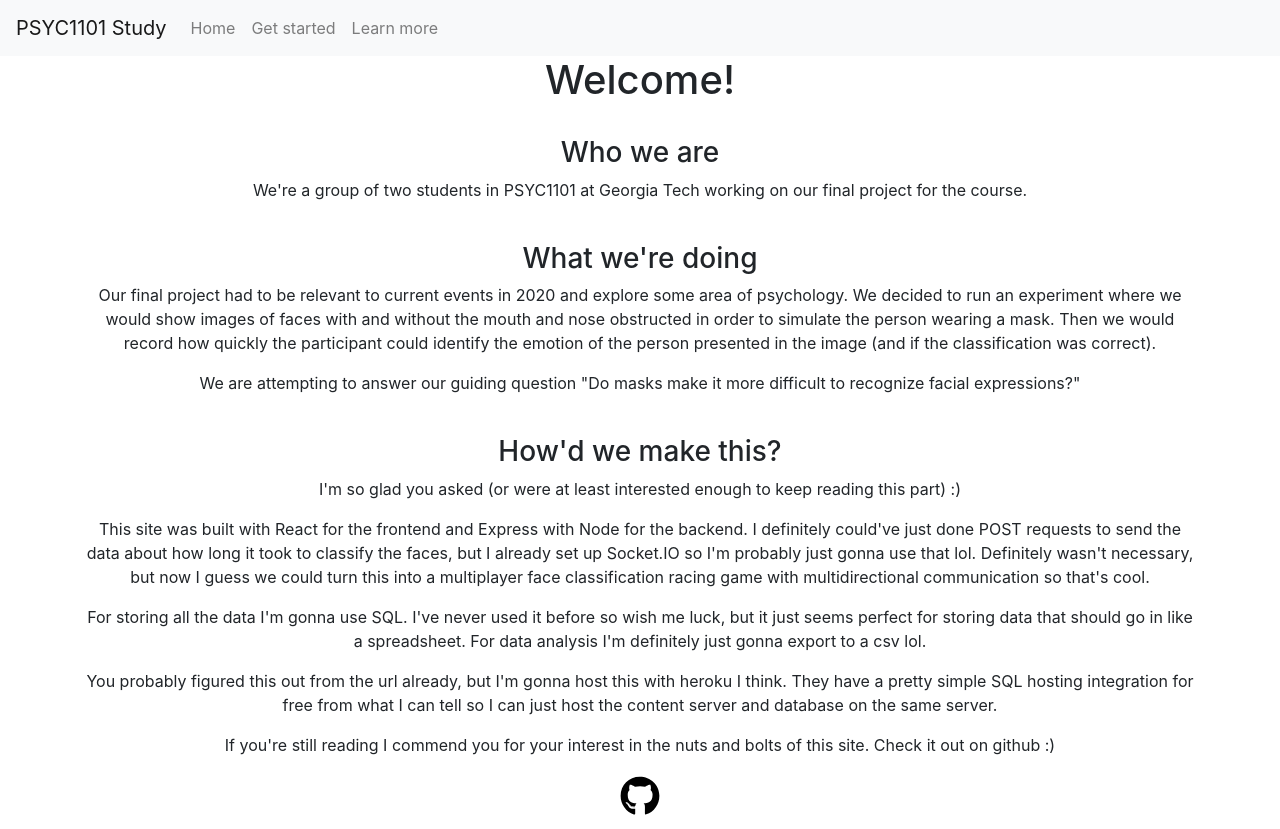
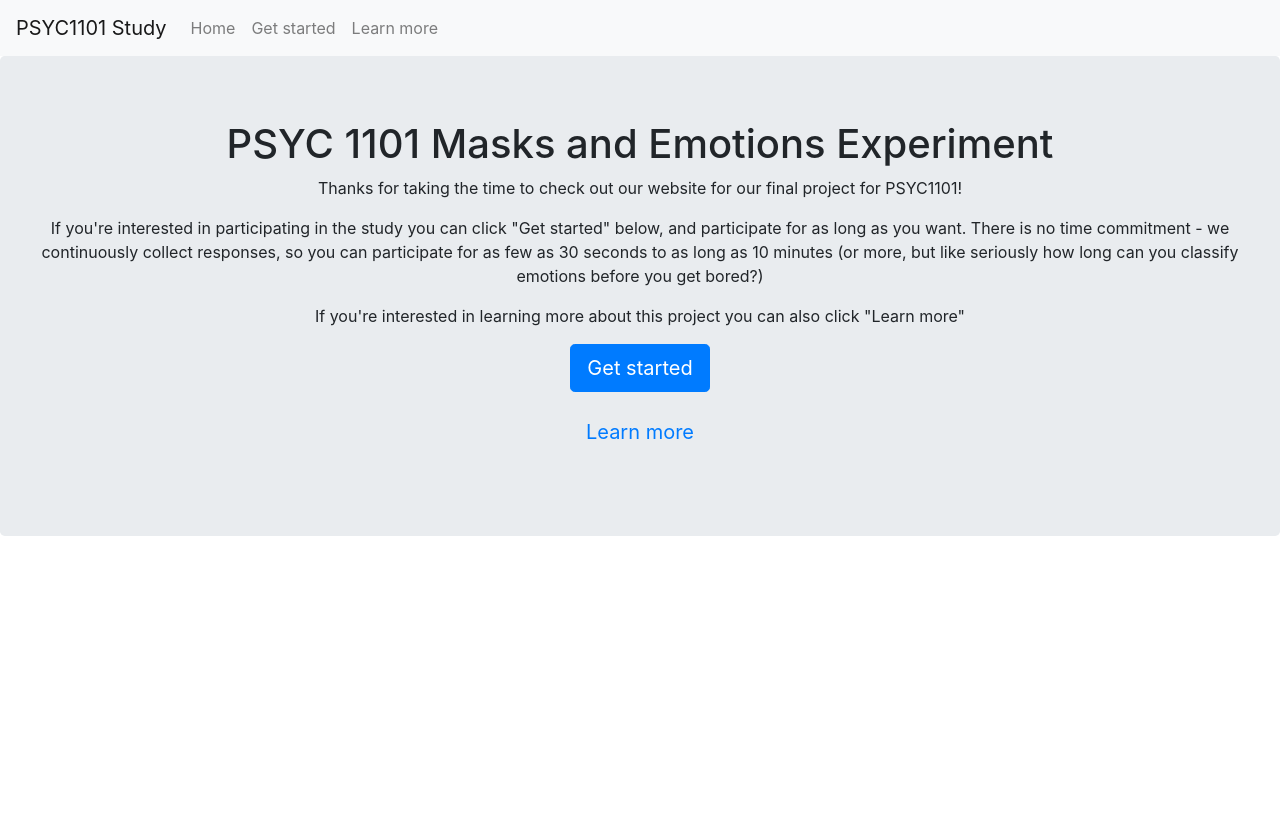
Before and after one commit to XenonMolecule/PsycMaskExperiment, a React (Create React App) app in the folder client/: page / in a window 1280 px wide. After the commit the page ends 800 px from the top, so only its background shows below. Built offline with nearby package versions, Linux system fonts and the light colour scheme.

Commit message:
Added routing

```diff
--- a/client/package.json
+++ b/client/package.json
@@ -14,6 +14,7 @@
     "react": "^17.0.1",
     "react-bootstrap": "^1.4.0",
     "react-dom": "^17.0.1",
+    "react-router-dom": "^5.2.0",
     "react-scripts": "4.0.1",
     "socket.io-client": "^3.0.3",
     "web-vitals": "^0.2.4"
--- a/client/src/App.js
+++ b/client/src/App.js
@@ -1,13 +1,29 @@
-import React, { useState } from "react";
+import React from "react";
+
+import {
+    BrowserRouter as Router,
+    Switch,
+    Route
+} from "react-router-dom";
 
 import Home from './pages/Home.js';
 import LearnMore from "./pages/LearnMore";
 
 function App() {
     return (
-        <>
-            <LearnMore/>
-        </>
+        <Router>
+            <Switch>
+                <Route path="/instructions">
+                    <Home />
+                </Route>
+                <Route path="/learn">
+                    <LearnMore />
+                </Route>
+                <Route path="/">
+                    <Home />
+                </Route>
+            </Switch>
+        </Router>
     );
 }
 
--- a/client/src/components/Navigation.js
+++ b/client/src/components/Navigation.js
@@ -1,4 +1,6 @@
 import React from 'react';
+
+import { Link } from 'react-router-dom';
 
 import Navbar from 'react-bootstrap/Navbar';
 import Nav from 'react-bootstrap/Nav';
@@ -6,13 +8,13 @@ import Nav from 'react-bootstrap/Nav';
 function Navigation() {
     return (
         <Navbar bg="light" expand="lg">
-            <Navbar.Brand href="#home">PSYC1101 Study</Navbar.Brand>
+            <Navbar.Brand as={Link} to="/">PSYC1101 Study</Navbar.Brand>
             <Navbar.Toggle aria-controls="basic-navbar-nav" />
             <Navbar.Collapse id="basic-navbar-nav">
                 <Nav className="mr-auto">
-                    <Nav.Link href="#home">Home</Nav.Link>
-                    <Nav.Link href="#instructions">Get started</Nav.Link>
-                    <Nav.Link href="#learn">Learn more</Nav.Link>
+                    <Nav.Link as={Link} to="/home">Home</Nav.Link>
+                    <Nav.Link as={Link} to="/instructions">Get started</Nav.Link>
+                    <Nav.Link as={Link} to="/learn">Learn more</Nav.Link>
                 </Nav>
             </Navbar.Collapse>
         </Navbar>
--- a/client/src/pages/Home.js
+++ b/client/src/pages/Home.js
@@ -1,6 +1,7 @@
 import React from 'react';
 
 import Navigation from '../components/Navigation';
+import { Link } from 'react-router-dom';
 
 import Jumbotron from 'react-bootstrap/Jumbotron';
 import Button from 'react-bootstrap/Button';
@@ -23,10 +24,10 @@ function Home() {
                     If you're interested in learning more about this project you can also click "Learn more"
                 </p>
                 <p>
-                    <Button href="#instructions" variant="primary" size="lg">Get started</Button>
+                    <Button as={Link} to="/instructions" variant="primary" size="lg">Get started</Button>
                 </p>
                 <p>
-                    <Button href="#learn" variant="link" size="lg">Learn more</Button>
+                    <Button as={Link} to="/learn" variant="link" size="lg">Learn more</Button>
                 </p>
             </Jumbotron>
         </>
--- a/client/src/pages/LearnMore.js
+++ b/client/src/pages/LearnMore.js
@@ -4,14 +4,14 @@ import { FontAwesomeIcon } from '@fortawesome/react-fontawesome'
 import { faGithub } from '@fortawesome/free-brands-svg-icons'
 
 import Container from 'react-bootstrap/Container';
+import Jumbotron from 'react-bootstrap/Jumbotron';
 
 function LearnMore() {
     return(
         <>
             <Navigation/>
+            <Jumbotron>
                 <Container style={{"textAlign":"center"}}>
-                <h1>Welcome!</h1>
-                <br/>
                     <h3>Who we are</h3>
                     <p>
                         We're a group of two students in PSYC1101 at Georgia Tech working on our final project for the course.
@@ -56,6 +56,7 @@ function LearnMore() {
                         </a>
                     </h1>
                 </Container>
+            </Jumbotron>
         </>
     );
 }
```
Also changed, not shown: 1 other file (tests, documents, lock files or other folders). Lines whose indentation alone changed are shown as unchanged.
